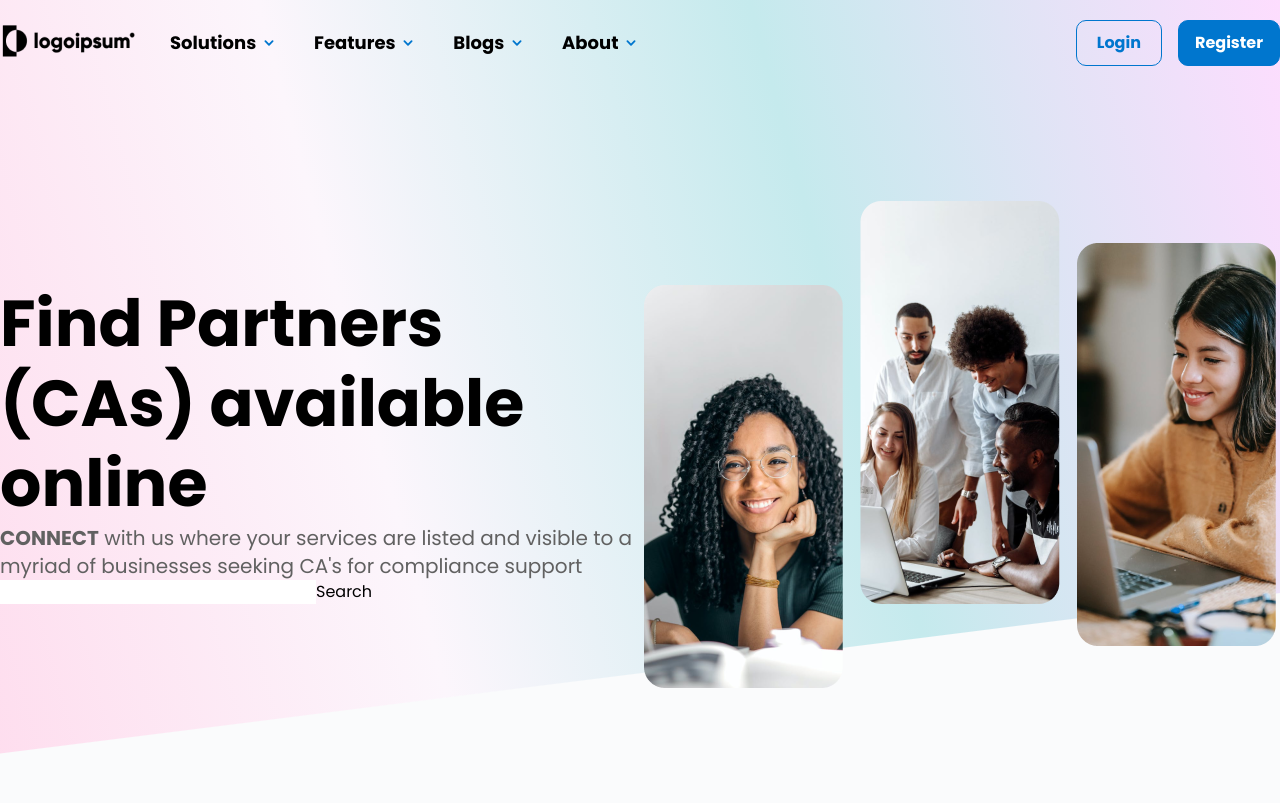
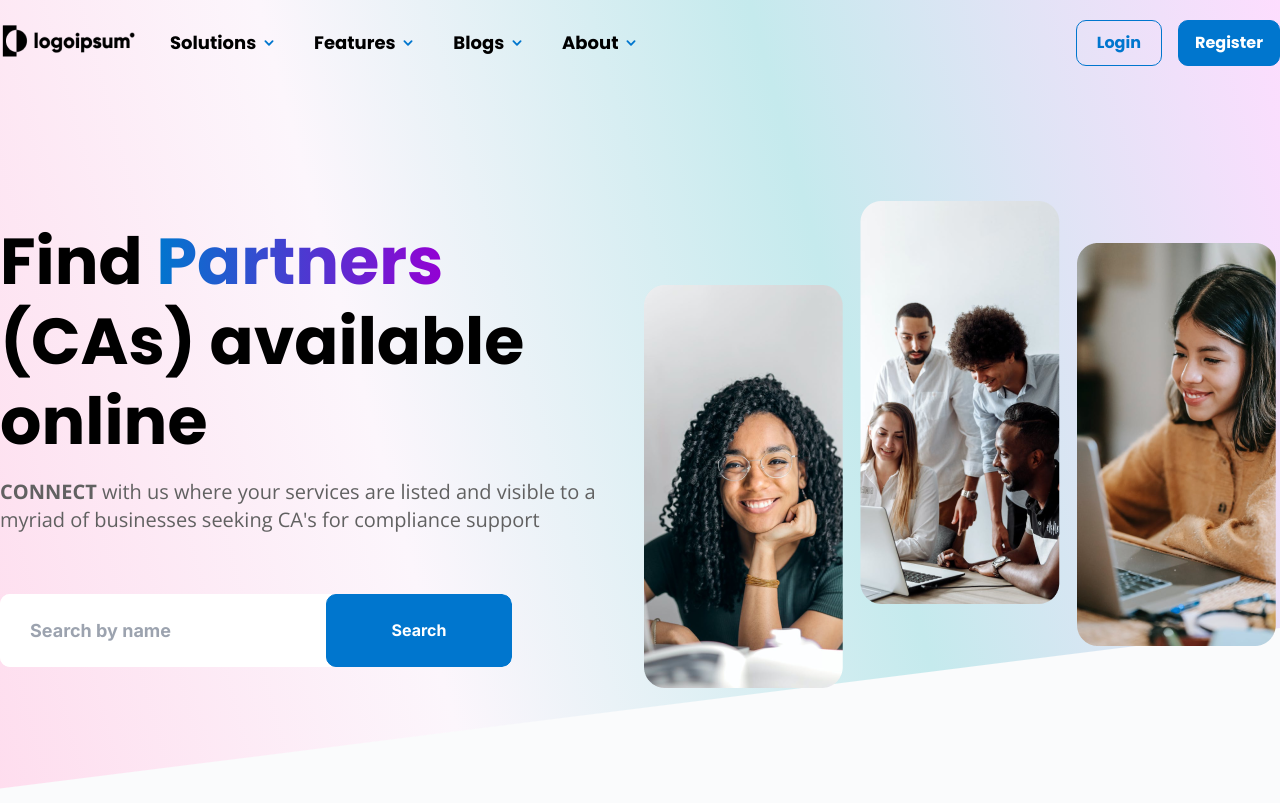
Before and after one commit to Hasibul-Hasan-ofcs/Mohite-Consultancy-Services, a React (Vite) app: page / in a window 1280 px wide. Built offline with nearby package versions, Linux system fonts and the light colour scheme.

Commit message:
hero section updated, several fixes

```diff
--- a/index.html
+++ b/index.html
@@ -10,7 +10,7 @@
     <link rel="preconnect" href="https://fonts.googleapis.com" />
     <link rel="preconnect" href="https://fonts.gstatic.com" crossorigin />
     <link
-      href="https://fonts.googleapis.com/css2?family=Poppins:wght@100;200;300;400;500;600;700;800;900&display=swap"
+      href="https://fonts.googleapis.com/css2?family=Inter:wght@100;200;300;400;500;600;700;800;900&family=Open+Sans:wght@300;400;500;600;700;800&family=Poppins:wght@100;200;300;400;500;600;700;800;900&display=swap"
       rel="stylesheet"
     />
   </head>
--- a/src/index.css
+++ b/src/index.css
@@ -11,6 +11,18 @@
 body,
 html {
   font-family: "Poppins", sans-serif;
+}
+
+.font-os {
+  font-family: "Open Sans", sans-serif;
+}
+
+.font-poppins {
+  font-family: "Poppins", sans-serif;
+}
+
+.font-inter {
+  font-family: "Inter", sans-serif;
 }
 
 .transition_common {
--- a/src/sections/hero/Hero.jsx
+++ b/src/sections/hero/Hero.jsx
@@ -6,18 +6,33 @@ import HeroImg3 from "../../assets/png/hero-img-3.png";
 const Hero = () => {
   return (
     <div className="container mx-auto flex items-center flex-col-reverse lg:flex-row">
-      <div className="w-full lg:w-1/2 text-center lg:text-start py-9 lg:py-0 min-h-fit lg:min-h-[calc(803px-85px)] flex flex-col justify-center">
+      <div className="w-full lg:w-1/2 text-center lg:text-start py-9 lg:py-0 min-h-fit lg:min-h-[calc(803px-85px)] flex flex-col justify-center items-center lg:items-start">
         <h1 className="text-[65px] leading-[80px] font-bold">
-          Find Partners (CAs) available online
+          Find{" "}
+          <span className="text-transparent bg-clip-text bg-gradient-to-r from-[#0076CE] to-[#9400D3]">
+            Partners
+          </span>{" "}
+          (CAs) available online
         </h1>
-        <small className="text-[#616161] text-xl">
+        <small className="text-[#616161] text-xl font-os pt-4 pb-[60px]">
           <span className="font-bold">CONNECT</span> with us where your services
           are listed and visible to a myriad of businesses seeking CA's for
           compliance support
         </small>
-        <form className="">
-          <input type="text" name="search_text" id="search_text" />
-          <button type="submit">Search</button>
+        <form className="bg-white h-[73px] flex w-[80%] rounded-[10px] overflow-hidden font-inter">
+          <input
+            type="text"
+            name="search_text"
+            id="search_text"
+            className="border-none outline-none bg-white h-full flex-grow w-[120px] md:w-auto px-4 lg:px-[30px] font-bold text-[18px]"
+            placeholder="Search by name"
+          />
+          <button
+            type="submit"
+            className="h-[73px] w-[186px] text-[16px] font-bold bg-[#0076ce] text-white border-[1.5px] border-[#0076ce] rounded-[10px] hover:border-white hover:text-[#0076ce] flex items-center justify-center transition_common hover:bg-white shadow-none hover:shadow-lg"
+          >
+            Search
+          </button>
         </form>
       </div>
       <div className="w-full lg:w-1/2 py-9 lg:py-0 min-h-fit lg:min-h-[calc(803px-85px)] flex flex-col justify-center items-center">
--- a/src/sections/navbar/NavBar.jsx
+++ b/src/sections/navbar/NavBar.jsx
@@ -1,6 +1,7 @@
 import React from "react";
 import LogoMainBlack from "../../assets/png/logo-main-black.png";
 import { HiChevronDown } from "react-icons/hi";
+import { CgMenuRight } from "react-icons/cg";
 
 const linkData = [
   {
@@ -24,9 +25,10 @@ const linkData = [
 const NavBar = () => {
   return (
     <nav>
-      <div className="container mx-auto h-[85px] flex justify-between items-center">
+      <div className="container mx-auto h-[85px] flex justify-between items-center px-3 lg:px-0">
         <div className="flex items-center gap-[32px]">
           <img src={LogoMainBlack} alt="logo main black" />
+          <div className="hidden lg:block">
             <div className="flex gap-9">
               {linkData.map(({ link, text }, indx) => (
                 <a
@@ -40,13 +42,15 @@ const NavBar = () => {
               ))}
             </div>
           </div>
+        </div>
         <div className="flex items-center gap-4">
-          <button className="py-[10px] px-5 border-[1.5px] border-[#0076ce] text-[#0076ce] rounded-[10px] font-bold transition_common hover:bg-white shadow-none hover:shadow-lg hover:border-white">
+          <button className="hidden lg:block py-[10px] px-5 border-[1.5px] border-[#0076ce] text-[#0076ce] rounded-[10px] font-bold transition_common hover:bg-white shadow-none hover:shadow-lg hover:border-white">
             Login
           </button>
-          <button className="bg-[#0076ce] text-white border-[1.5px] border-[#0076ce] rounded-[10px] py-[10px] px-4 font-bold transition_common hover:bg-white shadow-none hover:shadow-lg hover:border-white hover:text-[#0076ce]">
+          <button className="hidden lg:block bg-[#0076ce] text-white border-[1.5px] border-[#0076ce] rounded-[10px] py-[10px] px-4 font-bold transition_common hover:bg-white shadow-none hover:shadow-lg hover:border-white hover:text-[#0076ce]">
             Register
           </button>
+          <CgMenuRight className="block lg:hidden text-2xl" />
         </div>
       </div>
     </nav>
```
Also changed, not shown: src/assets/svg/angle.svg. Lines whose indentation alone changed are shown as unchanged.
